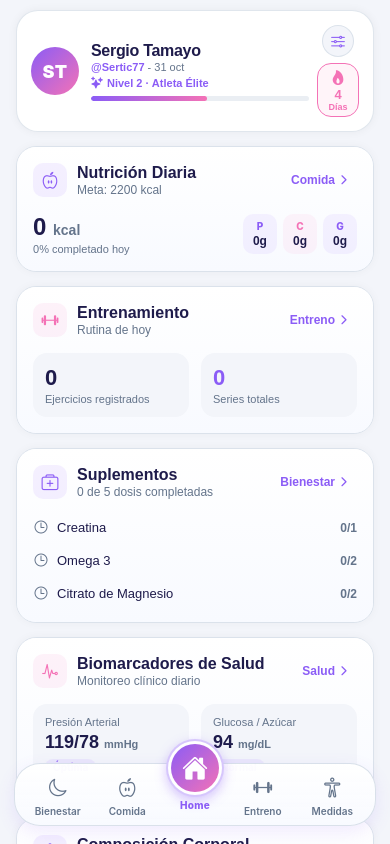
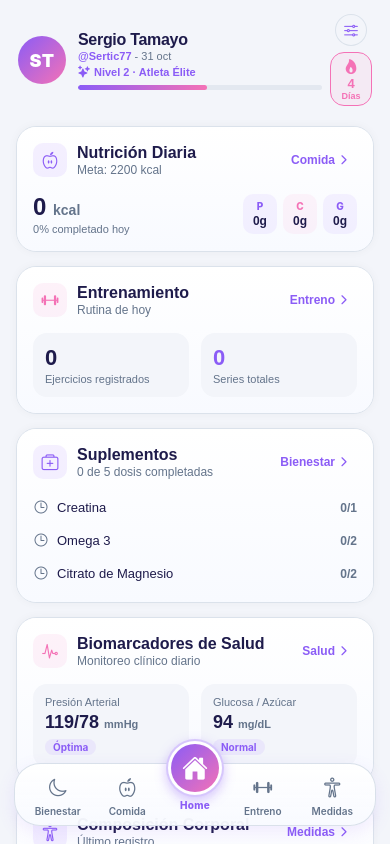
Before and after one commit to Sertic77/Evolve, a React Native app: screen / in a window 390 px wide. Built offline with nearby package versions, Linux system fonts and the light colour scheme.

Commit message:
fix: encabezado de perfil transparente sin contenedor ni fondo

```diff
--- a/src/HomeScreen.tsx
+++ b/src/HomeScreen.tsx
@@ -152,7 +152,7 @@ export default function HomeScreen({ onNavigate }: { onNavigate?: (tab: string)
         showsVerticalScrollIndicator={false}
       >
         {/* ==========================================================
-            ESTRUCTURA DE PERFIL SUPERIOR (SOLICITADA POR EL USUARIO):
+            ESTRUCTURA DE PERFIL SUPERIOR (TRANSPARENTE, SIN CONTAINER):
             - Perfil al lado izquierdo
             - Nombre
             - Nickname-fecha
@@ -160,15 +160,7 @@ export default function HomeScreen({ onNavigate }: { onNavigate?: (tab: string)
             - Barra XP
             - Al lado derecho la racha (llamita) y botón de ajustes
         ========================================================== */}
-        <View
-          style={[
-            styles.userHeroCard,
-            {
-              backgroundColor: palette.cardBg,
-              borderColor: palette.border,
-            },
-          ]}
-        >
+        <View style={styles.userHeroTransparent}>
           <View style={styles.userHeroRow}>
             {/* Perfil al lado izquierdo (Avatar) */}
             <LinearGradient
@@ -1418,16 +1410,11 @@ const styles = StyleSheet.create({
     paddingBottom: 110,
   },
 
-  // Tarjeta de perfil superior solicitada por el usuario
-  userHeroCard: {
-    borderRadius: 22,
-    borderWidth: 1,
-    padding: 14,
-    marginBottom: 14,
-    shadowColor: '#000',
-    shadowOpacity: 0.05,
-    shadowRadius: 10,
-    elevation: 2,
+  // Perfil superior transparente (sin contenedor ni fondo)
+  userHeroTransparent: {
+    paddingVertical: 4,
+    paddingHorizontal: 2,
+    marginBottom: 16,
   },
   userHeroRow: {
     flexDirection: 'row',
```
